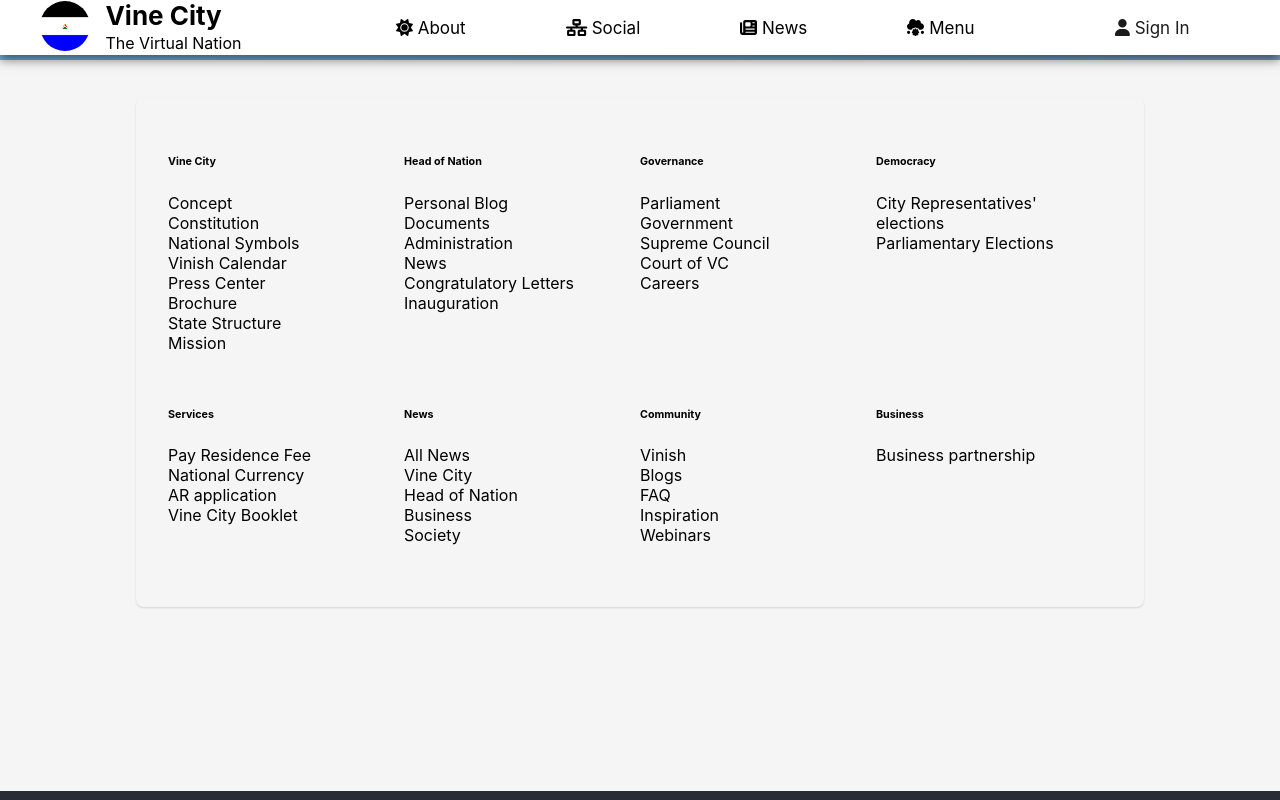
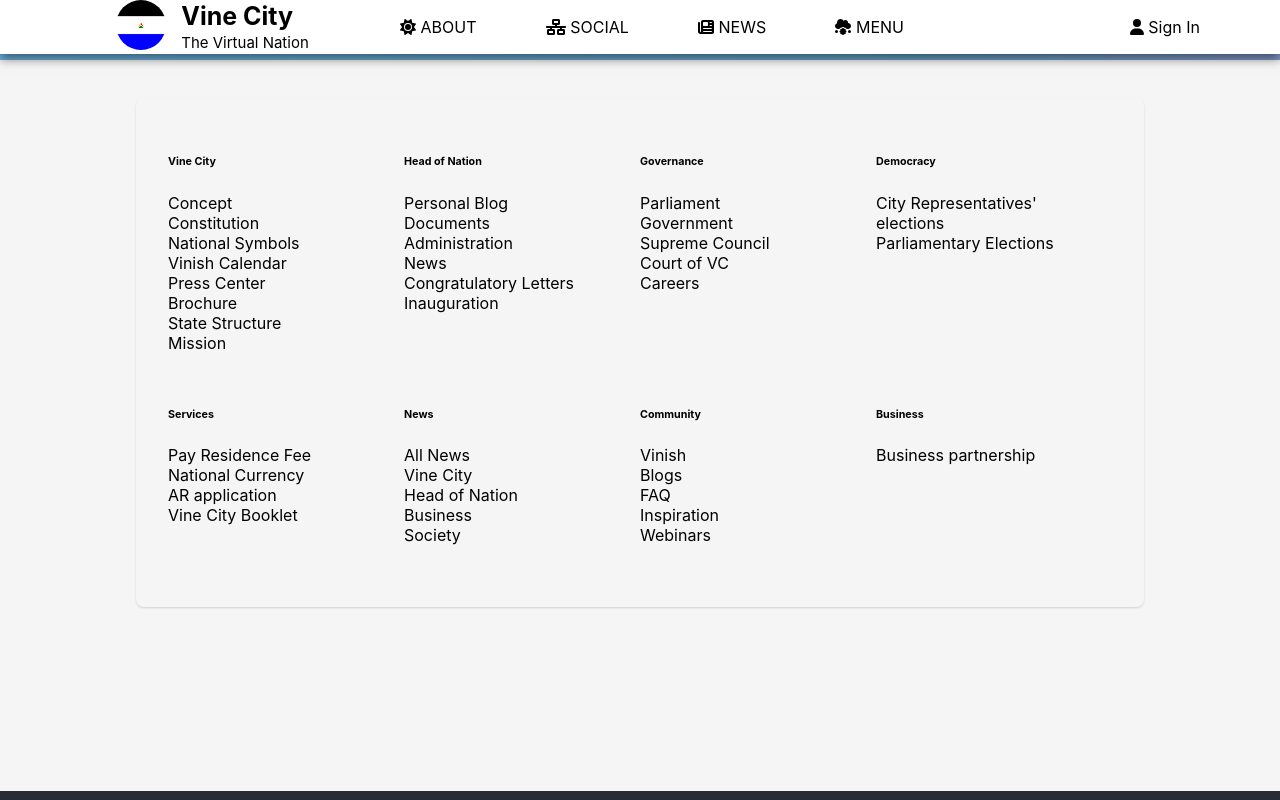
Before and after one commit to rajnishtripathi2001/Vine-City, a React (Create React App) app: page /menu in a window 1280 px wide. Shown: the top 800 px of the page. Built offline with nearby package versions, Linux system fonts and the light colour scheme; no server answers.

Commit message:
page nav resonsive now

```diff
--- a/src/components/Navbar/Navbar.css
+++ b/src/components/Navbar/Navbar.css
@@ -72,6 +72,10 @@ a {
   text-decoration: none;
   list-style: none;
   color: whitesmoke;
+}
+
+.topnav a:hover {
+  color: #000;
 }
 
 .hamburger-menu {
--- a/src/components/Navbar/Navbar.jsx
+++ b/src/components/Navbar/Navbar.jsx
@@ -37,8 +37,6 @@ export default function Navbar() {
   const toggleMenu = () => {
     setShowMenu(!showMenu);
   };
-
-
 
   return (
     <div className={navbar ? "container-nav active" : "container-nav"}>
--- a/src/components/PageNavBar/PageNavBar.css
+++ b/src/components/PageNavBar/PageNavBar.css
@@ -1,14 +1,9 @@
-/*========== Navibar CSS ========================*/
-
 .container-navP {
+  width: 100%;
+  display: grid;
+  grid-template-columns: 5rem 1fr 2fr 1fr 5rem;
   background: white;
-    display: flex;
-    justify-content: space-evenly;
   overflow: hidden;
-    align-items: center;
-    display: flex;
-    margin: 0 auto;
-    width: 100%;
   position: fixed;
   top: 0;
   left: 0;
@@ -16,67 +11,151 @@
   box-shadow: 0px 5px 10px rgba(0, 0, 0, 0.5);
 }
 
-  .topnavP{
-    display: flex;
-    justify-content: center;
-    align-items: center;
-    position: sticky;
-  }
-  /* Add a black background color to the top navigation */
-
-  .logoP{
+.logoP {
+  grid-column: 2/3;
   display: flex;
   align-items: center;
+  justify-content: center;
 }
 
-  .logoP img{
+.logoP img {
   width: 50px;
   height: 50px;
   border-radius: 50%;
 }
 
-  .logo-textP{
+.logo-textP {
   color: black;
-    margin-left:15px ;
-    height: fit-content;
-    width: 200px;
+  margin: 0 15px;
 }
 
-  .logo-textP b{
-    font-size: 26px;
-    margin: 0;
+.logo-textP b {
+  font-size: 25px;
 }
 
-  .logo-textP p{
-    font-size: 16px;
-    margin: 2px 0 ;
+.logo-textP p {
+  font-size: 15px;
+  margin: 2px 0;
 }
 
-  /* Style the links inside the navigation bar */
-  .topnavP a {
-    float: left;
-    color: black;
-    text-align: center;
-    padding: 10px 50px;
-    text-decoration: none;
-    font-size: 17px;
+.topnavP {
+  grid-column: 3/5;
+  display: flex;
+  align-items: center;
+  justify-content: space-between;
+  z-index: 99;
 }
 
-  /* Change the color of links on hover */
-  .container-navP .topnavP a:hover {
+.navbarP {
+  width: 60%;
+  grid-column: 3/4;
+}
+
+.navbarP ul {
+  width: 100%;
+  display: flex;
+  justify-content: space-between;
+  text-transform: uppercase;
+}
+
+.signinP {
+  grid-column: 4/5;
+  text-align: center;
+}
+
+.topnavP li,
+a {
+  text-decoration: none;
+  list-style: none;
+  color: black;
+}
+
+.topnavP a:hover {
   color: yellowgreen;
 }
 
-  /* -- search button code -- */
-
-  .signinP a{
-    color: rgb(27, 27, 27) ;
-    text-align: center;
-    padding: 10px 50px;
-    text-decoration: none;
-    font-size: 17px;
+.hamburger-menuP {
+  grid-column: 4/5;
+  display: none;
 }
 
-  .signinP a:hover{
-    color: yellowgreen;
+@media screen and (max-width: 768px) {
+  .container-navP {
+    grid-template-columns: 1rem 3fr 1fr 3fr 1rem;
+    height: 3rem;
   }
+
+  .logoP {
+    grid-column: 2/3;
+    justify-content: start;
+    margin-left: 5vw;
+  }
+
+  .logoP img {
+    width: 32px;
+    height: 32px;
+    border-radius: 50%;
+  }
+
+  .logo-textP {
+    color: black;
+    margin: 0 15px;
+  }
+
+  .logo-textP b {
+    font-size: 20px;
+  }
+
+  .logo-textP p {
+    font-size: 10px;
+    margin: 2px 0;
+  }
+
+  .topnavP {
+    display: flex;
+    flex-direction: column;
+    justify-content: flex-start;
+    align-items: flex-start;
+    position: fixed;
+    top: 3rem;
+    right: -500px;
+    width: 50%;
+    height: 100%;
+    background-color: rgb(55, 45, 45);
+    padding: 40px 0 0 10px;
+    transition: 0.5s ease-in-out;
+  }
+
+  .topnavP.activeP {
+    right: 0;
+    z-index: 90;
+  }
+
+  .navbarP ul {
+    width: 100%;
+    display: flex;
+    flex-direction: column;
+    justify-content: flex-start;
+    align-items: flex-start;
+    text-transform: uppercase;
+    margin-bottom: 30%;
+  }
+
+  .navbarP li {
+    margin-bottom: 10%;
+  }
+
+  .signinP {
+    margin: 0 0 0 40px;
+  }
+
+  .hamburger-menuP {
+    display: block;
+    display: flex;
+    justify-content: right;
+    align-items: center;
+    margin-right: 0;
+    font-size: 1.5rem;
+    grid-row: 1/2;
+  }
+}
--- a/src/components/PageNavBar/PageNavBar.jsx
+++ b/src/components/PageNavBar/PageNavBar.jsx
@@ -1,4 +1,4 @@
-import { React } from "react";
+import { React,useState } from "react";
 import "./PageNavBar.css";
 import { Link } from "react-router-dom";
 import { FontAwesomeIcon } from "@fortawesome/react-fontawesome";
@@ -10,7 +10,7 @@ import {
   faUser,
   faPeopleArrows,
 } from "@fortawesome/free-solid-svg-icons";
-
+import {GiHamburgerMenu} from "react-icons/gi"
 
 
 export default function PageNavBar() {
@@ -21,8 +21,14 @@ export default function PageNavBar() {
     var isLoggedIn = true;
   }
 
+  const [showMenu, setShowMenu] = useState(false);
+
+  const toggleMenu = () => {
+    setShowMenu(!showMenu);
+  };
+
   return (
-    <div className={"container-navP"}>
+    <div className="container-navP">
       <div className="logoP">
         <Link to="/">
           <img src="VCFlag.png" alt="logo" width="40" height="40" />
@@ -33,39 +39,98 @@ export default function PageNavBar() {
         </div>
       </div>
 
-
-
       {isLoggedIn ? (
         <>
-        <div className="topnavP">
-        <Link to="/about"><FontAwesomeIcon icon={faSun} />&nbsp;About</Link>
-        <Link to="/social"><FontAwesomeIcon icon={faNetworkWired} />&nbsp;Social</Link>
-        <Link to="/news"><FontAwesomeIcon icon={faNewspaper} />&nbsp;News</Link>
-        <Link to="/menu"><FontAwesomeIcon icon={faCloudMeatball} />&nbsp;Menu</Link>
-        <Link to="/community"><FontAwesomeIcon icon={faPeopleArrows}/>&nbsp;Community</Link>
+          <div className={showMenu ? "topnavP activeP" : "topnavP"}>
+            <div className="navbarP">
+              <ul>
+                <li>
+                  <Link to="/about">
+                    <FontAwesomeIcon icon={faSun} />
+                    &nbsp;About
+                  </Link>
+                </li>
+                <li>
+                  <Link to="/social">
+                    <FontAwesomeIcon icon={faNetworkWired} />
+                    &nbsp;Social
+                  </Link>
+                </li>
+                <li>
+                  <Link to="/news">
+                    <FontAwesomeIcon icon={faNewspaper} />
+                    &nbsp;News
+                  </Link>
+                </li>
+                <li>
+                  <Link to="/menu">
+                    <FontAwesomeIcon icon={faCloudMeatball} />
+                    &nbsp;Menu
+                  </Link>
+                </li>
+                <li>
+                  <Link to="/community">
+                    <FontAwesomeIcon icon={faCloudMeatball} />
+                    &nbsp;community
+                  </Link>
+                </li>
+              </ul>
             </div>
+
             <div className="signinP">
               <Link to="/dashboard">
                 <FontAwesomeIcon icon={faUser} />
               </Link>
             </div>
+          </div>
         </>
       ) : (
         <>
-        <div className="topnavP">
-        <Link to="/about"><FontAwesomeIcon icon={faSun} />&nbsp;About</Link>
-        <Link to="/social"><FontAwesomeIcon icon={faNetworkWired} />&nbsp;Social</Link>
-        <Link to="/news"><FontAwesomeIcon icon={faNewspaper} />&nbsp;News</Link>
-        <Link to="/menu"><FontAwesomeIcon icon={faCloudMeatball} />&nbsp;Menu</Link>
+          <div className={showMenu ? "topnavP activeP" : "topnavP"}>
+            <div className="navbarP">
+              <ul>
+                <li>
+                  <Link to="/about">
+                    <FontAwesomeIcon icon={faSun} />
+                    &nbsp;About
+                  </Link>
+                </li>
+                <li>
+                  <Link to="/social">
+                    <FontAwesomeIcon icon={faNetworkWired} />
+                    &nbsp;Social
+                  </Link>
+                </li>
+                <li>
+                  <Link to="/news">
+                    <FontAwesomeIcon icon={faNewspaper} />
+                    &nbsp;News
+                  </Link>
+                </li>
+                <li>
+                  <Link to="/menu">
+                    <FontAwesomeIcon icon={faCloudMeatball} />
+                    &nbsp;Menu
+                  </Link>
+                </li>
+              </ul>
             </div>
+
             <div className="signinP">
               <Link to="/login">
                 <FontAwesomeIcon icon={faUser} />
                 &nbsp;Sign In
               </Link>
             </div>
+          </div>
         </>
       )}
+
+      <div className="hamburger-menuP">
+        <a href="#e" onClick={toggleMenu}>
+          <GiHamburgerMenu />
+        </a>
+      </div>
     </div>
   );
 }
```
Lines whose indentation alone changed are shown as unchanged.
